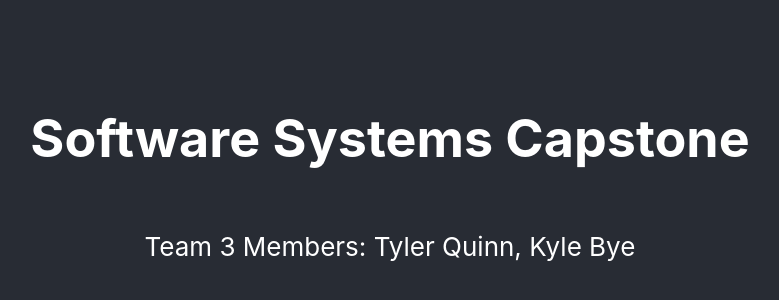
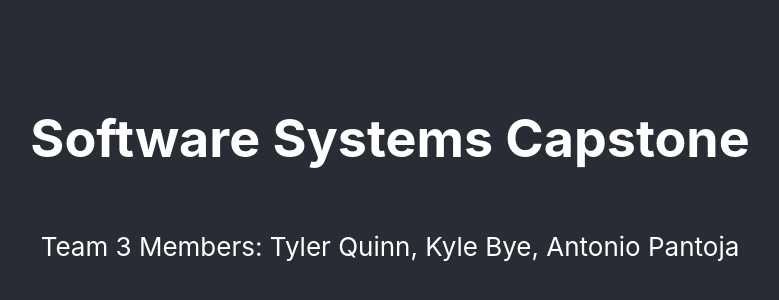
Before and after one commit to tylerquinnlewisu/softwaresystemscapstoneteamthreeproject, a React (Create React App) app: page / in a window 1280 px wide. Shown: the part 220-520 px from the top of the page, without its empty margins (250-1029 px from the left). Built offline with nearby package versions, Linux system fonts and the light colour scheme.

Commit message:
added name

```diff
--- a/src/App.js
+++ b/src/App.js
@@ -8,7 +8,7 @@ function App() {
         Software Systems Capstone
       </h1>
         <p>
-          Team 3 Members: Tyler Quinn, Kyle Bye
+          Team 3 Members: Tyler Quinn, Kyle Bye, Antonio Pantoja
         </p>
       </header>
     </div>
```
